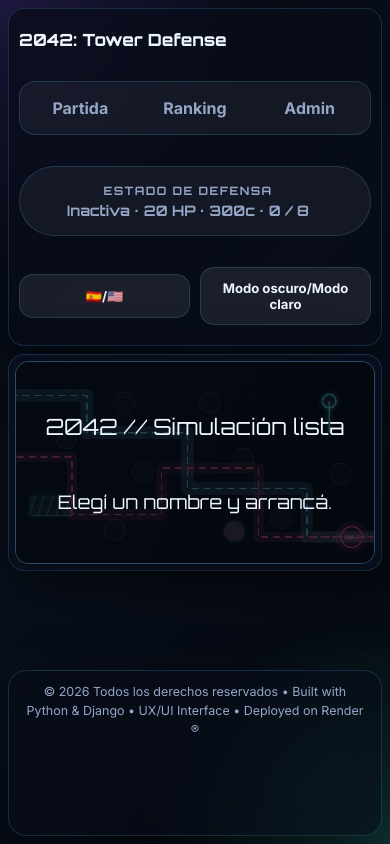
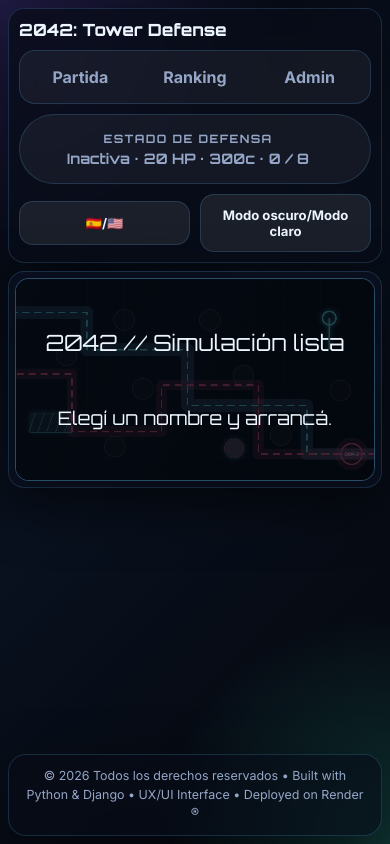
Before and after one commit to lu-developer476/2042, a Django app: page / in a window 390 px wide. Run offline with Django 5.2, Linux system fonts and the light colour scheme; data that the repository does not hold is empty.

Commit message:
Fix mobile footer layout (#28)

```diff
--- a/game/static/game/css/styles.css
+++ b/game/static/game/css/styles.css
@@ -362,7 +362,8 @@ td { color: var(--muted); }
 }
 
 @media (max-width: 720px) {
-  .app-shell { padding: 8px; gap: 8px; }
+  .app-shell { height: auto; min-height: 100svh; grid-template-rows: auto minmax(0, 1fr) auto; padding: 8px; gap: 8px; }
+  .site-footer { padding: 10px 12px; border-radius: 16px; font-size: 0.78rem; line-height: 1.4; }
   .navbar { padding: 10px; border-radius: 16px; gap: 10px; }
   .navbar-links { width: 100%; display: grid; grid-template-columns: repeat(3, minmax(0, 1fr)); border-radius: 16px; }
   .navbar-links a, .navbar-dialog-trigger, .navbar-status-trigger { text-align: center; padding-inline: 8px; }
@@ -961,6 +962,7 @@ td { color: var(--muted); }
 }
 
 .site-footer {
+  align-self: start;
   padding: 12px 16px;
   border: 1px solid var(--line);
   border-radius: 18px;
```
